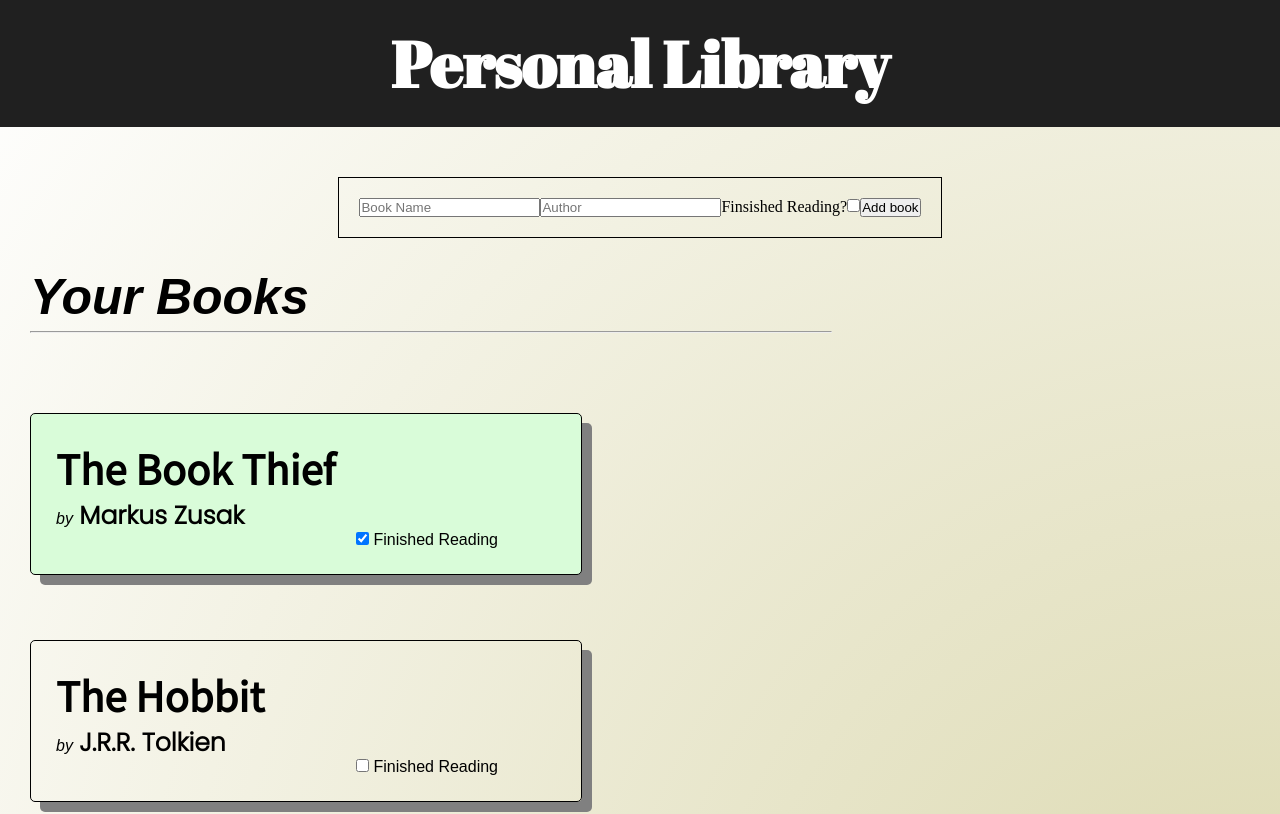
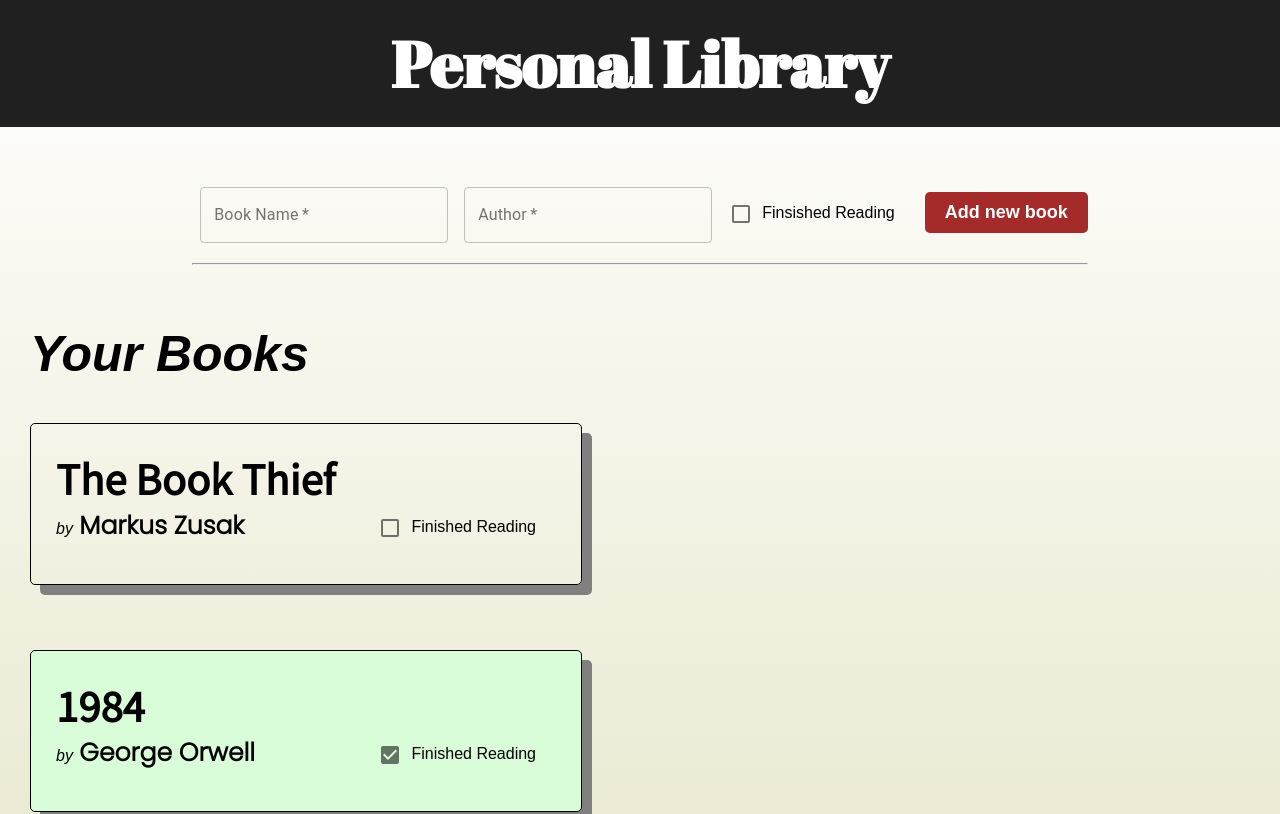
Before and after one commit to yashbellam97/Personal-Library, a React (Create React App) app: page / in a window 1280 px wide. Shown: the top 814 px of the page. Built offline with nearby package versions, Linux system fonts and the light colour scheme.

Commit message:
Add CSS to form

```diff
--- a/package.json
+++ b/package.json
@@ -3,6 +3,7 @@
   "version": "0.1.0",
   "private": true,
   "dependencies": {
+    "@material-ui/core": "^4.11.0",
     "@testing-library/jest-dom": "^4.2.4",
     "@testing-library/react": "^9.5.0",
     "@testing-library/user-event": "^7.2.1",
--- a/src/components/Book.js
+++ b/src/components/Book.js
@@ -1,15 +1,18 @@
 import React from "react";
+import Checkbox from '@material-ui/core/Checkbox';
 
 function Book(props) {
     return (
         <div className={`book${props.details.haveRead ? " completed" : ""}`}>
             <h3 className="bookName">{props.details.bookName}</h3>
             <p className="authorDetails">by <span className="bookAuthor">{props.details.author}</span></p>
-            <input
-                type="checkbox"
-                checked={props.details.haveRead}
-                onChange={() => props.flipRead(props.details.bookId)}
-            /> <label>Finished Reading</label>
+            <div className="readStatus">
+                <Checkbox
+                    checked={props.details.haveRead}
+                    color="default"
+                    onChange={() => props.flipRead(props.details.bookId)}
+                /><label>Finished Reading</label>
+            </div>
         </div>
     );
 }
--- a/src/components/BookForm.js
+++ b/src/components/BookForm.js
@@ -1,4 +1,7 @@
 import React from "react";
+import TextField from '@material-ui/core/TextField';
+import Checkbox from '@material-ui/core/Checkbox';
+import Box from '@material-ui/core/Box';
 
 class BookForm extends React.Component {
 
@@ -46,33 +49,39 @@ class BookForm extends React.Component {
         return (
             <div className="formContainer">
                 <form className="bookForm" onSubmit={this.handleSubmit}>
-                <input
-                    type = "text"
+                <Box style={{display: "inline"}} m={1}>
+                    <TextField
+                        required
                         name = "newBookName"
                         value = {this.state.newBookName}
                         onChange = {this.handleChange}
-                    placeholder = "Book Name"
+                        label = "Book Name"
+                        variant="outlined"
+                    />
+                </Box>
+                <Box style={{display: "inline"}} m={1}>
+                    <TextField
                         required
-                />
-                <input
-                    type = "text"
+                        id="standard-required"
                         name = "newBookAuthor"
                         value = {this.state.newBookAuthor}
                         onChange = {this.handleChange}
-                    placeholder = "Author"
-                    required
+                        label = "Author"
+                        variant="outlined"
                     />
-                <label>
-                    Finsished Reading?
-                </label>
-                <input
-                    type = "checkbox"
+                </Box>
+                <Checkbox
                     name = "newBookRead"
+                    color= "default"
                     checked = {this.state.newBookRead}
                     onChange = {this.handleChange}
                     placeholder = ""
                 />
-                <button>Add book</button>
+                <label>
+                    Finsished Reading
+                </label>
+                <button className="addBookButton">Add new book</button>
+                <hr style={{marginTop: "20px"}} />
             </form>
             </div>
         );
--- a/src/components/BookList.js
+++ b/src/components/BookList.js
@@ -7,7 +7,6 @@ function BookList(props) {
     return (
         <div className="bookDetails">
             <h1 className="booksHeading">Your Books</h1>
-            <hr style={{width: "800px", marginLeft: "30px", marginBottom: "50px"}}/>
             <div className="bookList">
                 {bookList}
             </div>
--- a/src/index.css
+++ b/src/index.css
@@ -10,12 +10,13 @@
 }
 
 .container {
+    font-family: 'Alata', sans-serif;
     min-height: 100vh;
     min-width: 1000px;
-    background-color: #3E92CC;
+    background-color: #DBD8AE;
     background-image:
-        radial-gradient(
-        circle at bottom right,
+        linear-gradient(
+        to top,
         #DBD8AE,
         white
     );
@@ -38,7 +39,7 @@
 
 .booksHeading {
     margin: 30px;
-    margin-bottom: 5px;
+    margin-bottom: 10px;
     font-family: 'Alata', sans-serif;
     font-style: italic;
     font-size: 50px;
@@ -48,16 +49,22 @@
 .bookList {
     display: grid;
     width: fit-content;
-    grid-template-columns: 1fr auto;
+    grid-template-columns: 1fr 1fr 1fr;
     justify-items: center;
     gap: 5px;
+}
+
+@media only screen and (max-width: 1900px) {
+    .bookList {
+        grid-template-columns: 1fr 1fr;
+    }
 }
 
 @media only screen and (max-width: 1300px) {
     .bookList {
         grid-template-columns: 1fr;
     }
-  }
+}
 
 .book {
     margin: 30px;
@@ -100,16 +107,34 @@
     margin-left: 2px;
 }
 
+.readStatus {
+    float: right;
+    /* font-size: 15px; */
+    margin-right: 20px;
+}
+
 .formContainer {
     display: block;
     text-align: center;
+    margin-bottom: 20px;
 }
 
 .bookForm {
     display: inline-block;
     margin-left: auto;
     margin-right: auto;
-    padding: 20px;
-    /* text-align: center; */
-    border: solid thin;
+    padding: 10px;
+    /* border: solid thin; */
 }
+
+.addBookButton {
+    width: fit-content;
+    padding: 10px 20px;
+    border: none;
+    background-color: brown;
+    color: white;
+    font-weight: bold;
+    font-size: large;
+    border-radius: 5px;
+    margin: 5px 0 0 30px;
+}
--- a/src/pages/BooksPage.js
+++ b/src/pages/BooksPage.js
@@ -46,21 +46,33 @@ export default BooksPage;
 
 let booksData = [
     {
-        bookId: 1,
+        bookId: Math.floor(Math.random() * 1000),
         bookName: "The Book Thief",
         author: "Markus Zusak",
+        haveRead: false
+    },
+    {
+        bookId: Math.floor(Math.random() * 1000),
+        bookName: "1984",
+        author: "George Orwell",
         haveRead: true
     },
     {
-        bookId: 2,
+        bookId: Math.floor(Math.random() * 1000),
         bookName: "The Hobbit",
         author: "J.R.R. Tolkien",
         haveRead: false
     },
     {
-        bookId: 3,
-        bookName: "1984",
-        author: "George Orwell",
-        haveRead: false
+        bookId: Math.floor(Math.random() * 1000),
+        bookName: "Pride and Prejudice",
+        author: "Jane Austen",
+        haveRead: true
+    },
+    {
+        bookId: Math.floor(Math.random() * 1000),
+        bookName: "The Kite Runner",
+        author: "Khaled Hosseini",
+        haveRead: true
     }
 ]
```
Also changed, not shown: 1 other file (tests, documents, lock files or other folders). Lines whose indentation alone changed are shown as unchanged.
